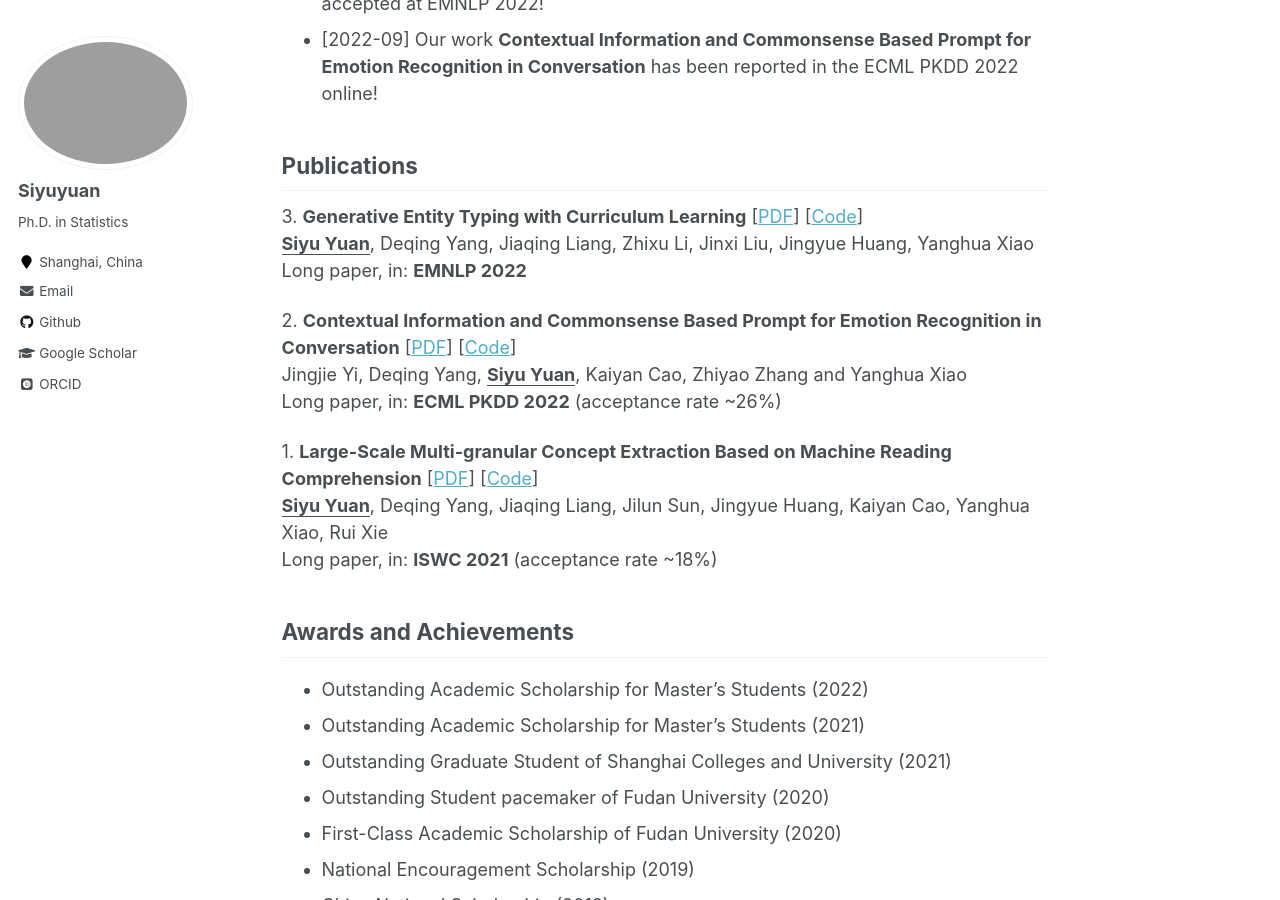
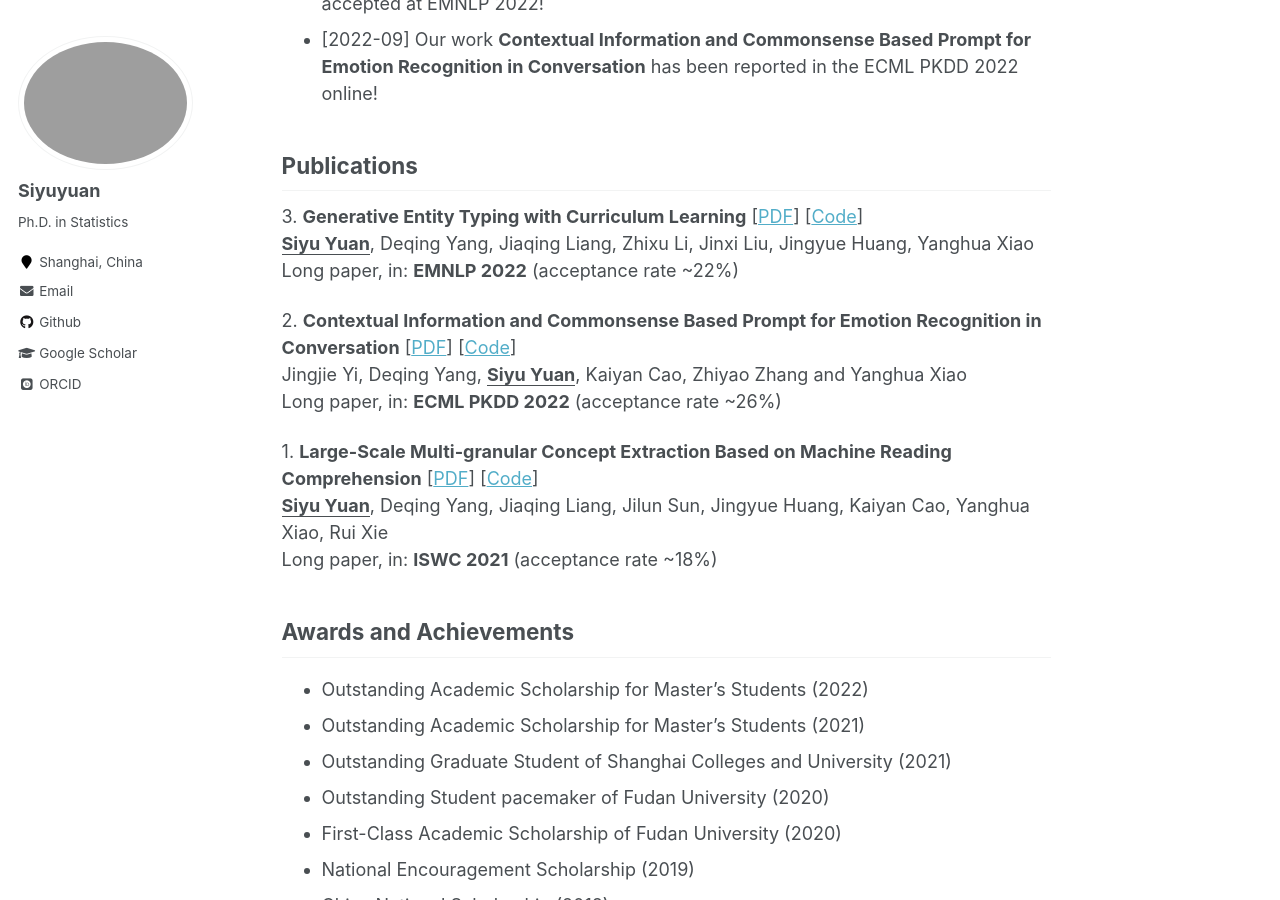
Before and after one commit to siyuyuan/siyuyuan.github.io, a Jekyll site: the page built from _pages/about.md, in a window 1280 px wide and 900 px high, scrolled down 722 px. Built offline with Jekyll 4.4.1, drawn with Linux system fonts in a browser that asks for light colours; some web fonts are replaced.

Commit message:
Update about.md

```diff
--- a/_pages/about.md
+++ b/_pages/about.md
@@ -26,7 +26,7 @@
 
 ## Publications
 
-3\. **Generative Entity Typing with Curriculum Learning** [<a href='https://arxiv.org/abs/2210.02914'>PDF</a>] [<a href='https://github.com/siyuyuan/GET'>Code</a>] <br> <ins>**Siyu Yuan**</ins>, Deqing Yang, Jiaqing Liang, Zhixu Li, Jinxi Liu, Jingyue Huang, Yanghua Xiao<br>  Long paper, in: **EMNLP 2022** <br>
+3\. **Generative Entity Typing with Curriculum Learning** [<a href='https://arxiv.org/abs/2210.02914'>PDF</a>] [<a href='https://github.com/siyuyuan/GET'>Code</a>] <br> <ins>**Siyu Yuan**</ins>, Deqing Yang, Jiaqing Liang, Zhixu Li, Jinxi Liu, Jingyue Huang, Yanghua Xiao<br>  Long paper, in: **EMNLP 2022** (acceptance rate ~22%) <br>
 
 2\. **Contextual Information and Commonsense Based Prompt for Emotion Recognition in Conversation** [<a href='https://arxiv.org/abs/2207.13254'>PDF</a>] [<a href='https://github.com/DeqingYang/CISPER'>Code</a>] <br> Jingjie Yi, Deqing Yang, <ins>**Siyu Yuan**</ins>, Kaiyan Cao, Zhiyao Zhang and Yanghua Xiao <br>  Long paper, in: **ECML PKDD 2022** (acceptance rate ~26%) <br>
 
```
